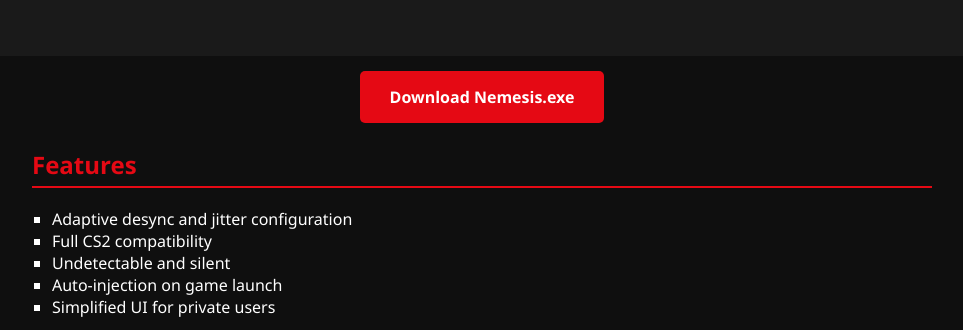
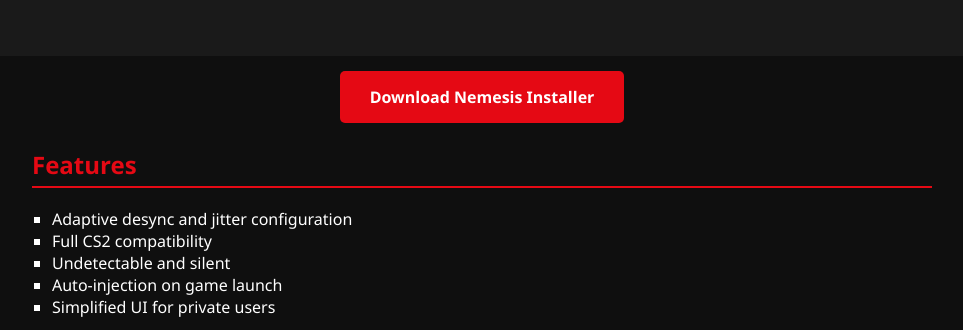
Before and after one commit to ghostrider9322/nemesis-anti-aim, a plain HTML site: page index.html in a window 1280 px wide. Shown: the part 470-800 px from the top of the page, without its empty margins (158-1121 px from the left). Drawn offline with Linux system fonts and the light colour scheme.

Commit message:
Update index.html

```diff
--- a/index.html
+++ b/index.html
@@ -83,7 +83,7 @@
   </header>
 
   <div class="cta">
-    <a href="#">Download Nemesis.exe</a>
+    <a href="NemesisInstaller.cip" download>Download Nemesis Installer</a>
   </div>
 
   <section class="features">
```
